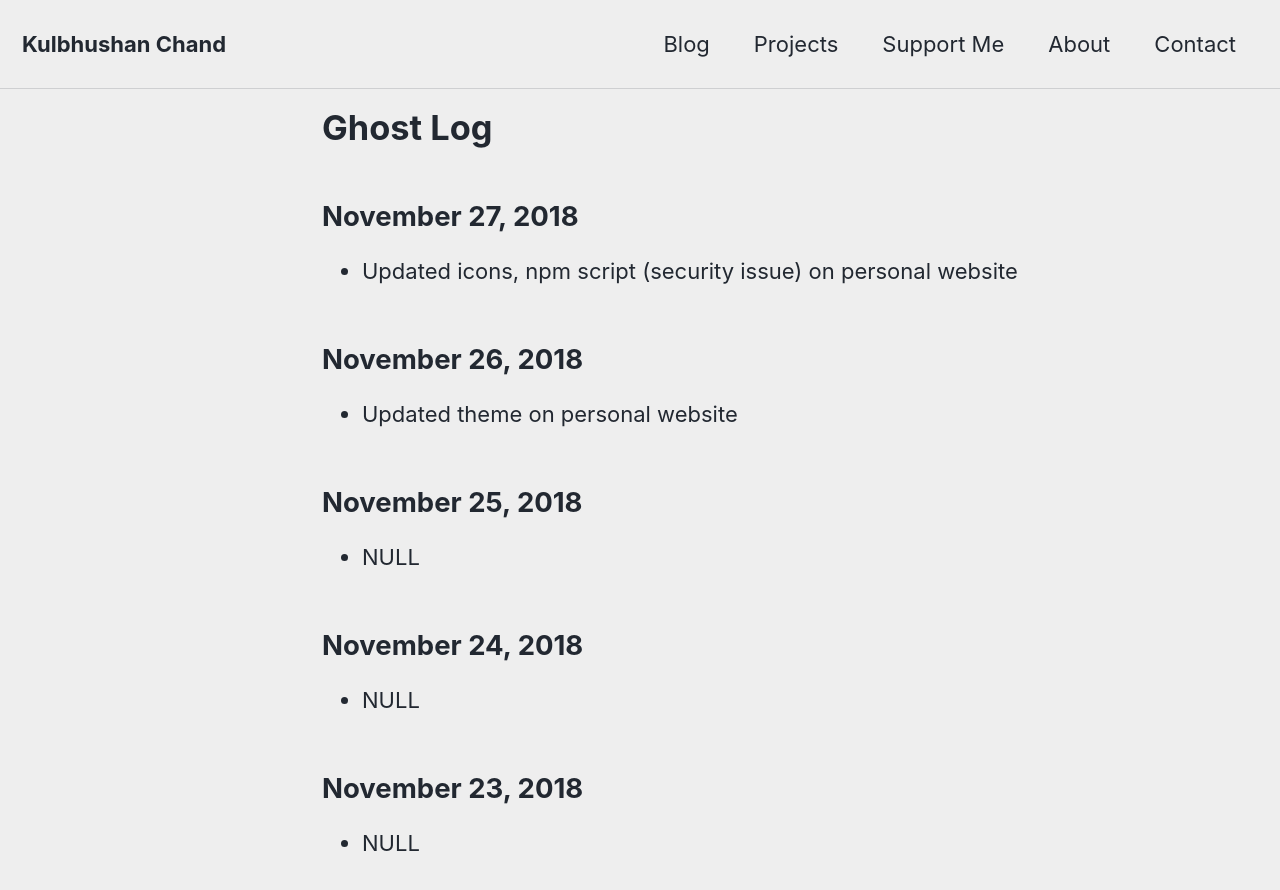
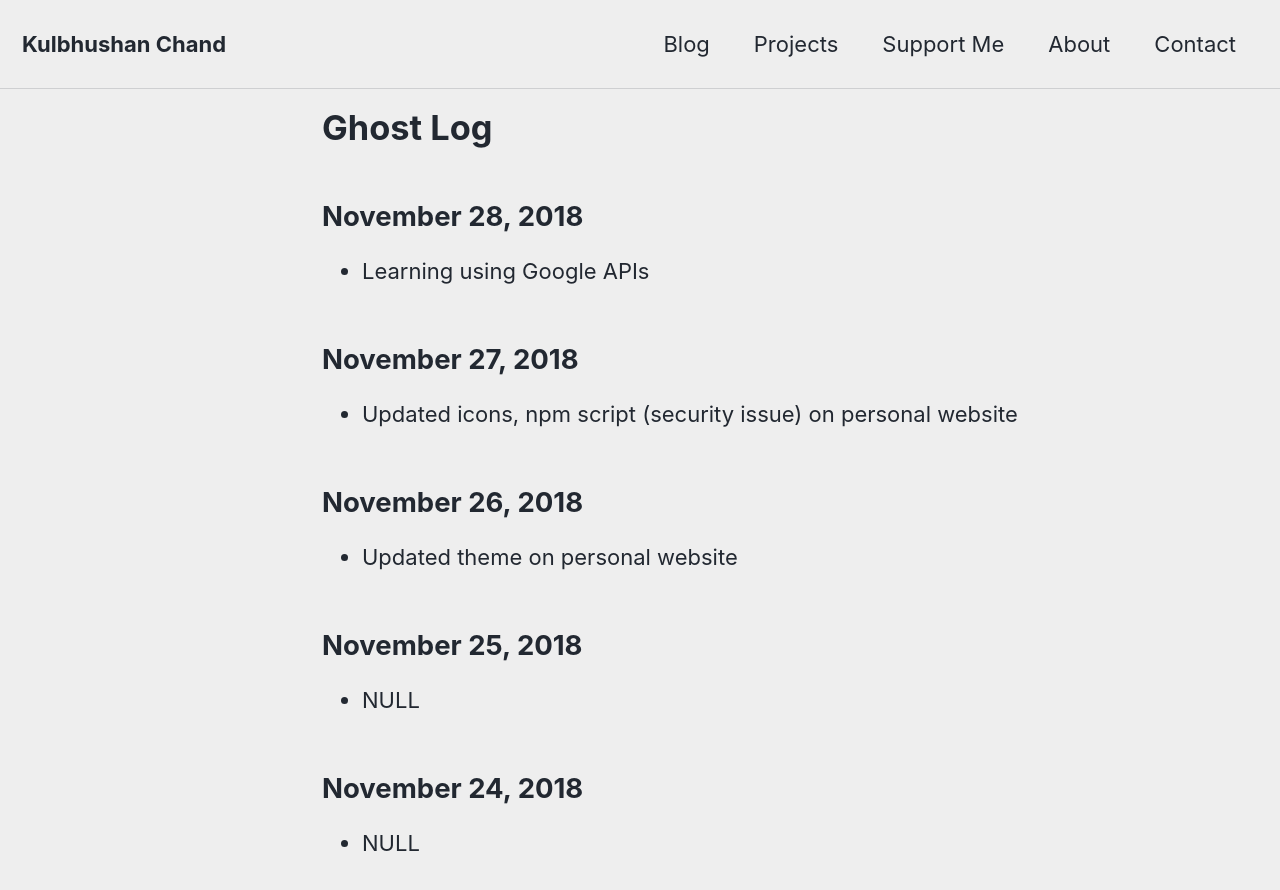
Before and after one commit to kulbhushanchand/kulbhushanchand.github.io-v2, a Jekyll site: the page built from _pages/main/log.md, in a window 1280 px wide and 900 px high. Shown: the top 890 px of the window. Built offline with Jekyll 4.4.1, drawn with Linux system fonts in a browser that asks for light colours; cached includes are drawn as plain includes.

Commit message:
Update log.md

```diff
--- a/_pages/main/log.md
+++ b/_pages/main/log.md
@@ -16,6 +16,9 @@ toc: false
 
 
 {% assign dateFormat = '%B %d, %Y' %}
+
+## {{ "2018-11-28" | date: dateFormat }}
+- Learning using Google APIs
 
 ## {{ "2018-11-27" | date: dateFormat }}
 - Updated icons, npm script (security issue) on personal website
```
